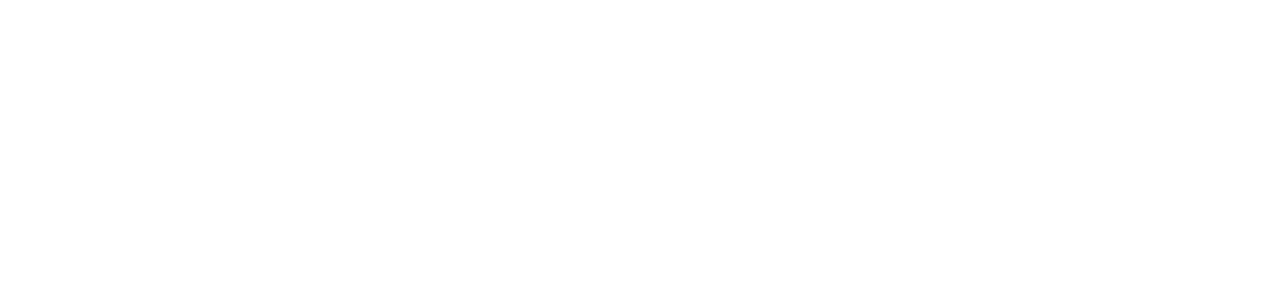
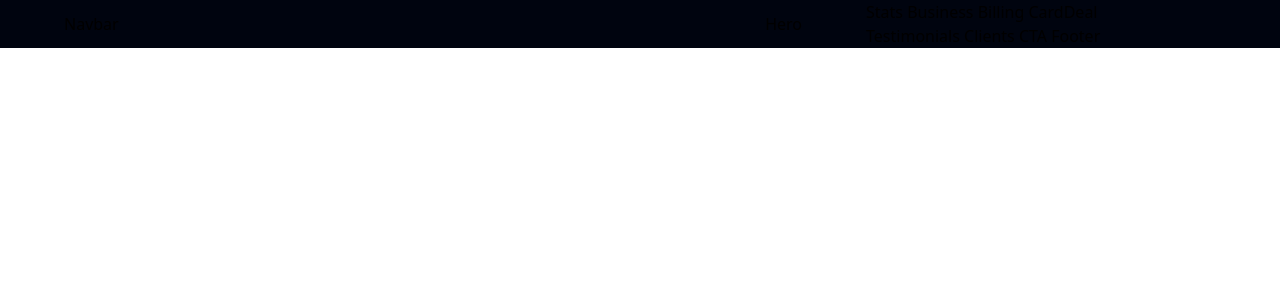
Before and after one commit to randy-kip/coach-andy, a React (Vite) app: page / in a window 1280 px wide. Shown: the top 300 px of the page. Built offline with nearby package versions, Linux system fonts and the light colour scheme.

Commit message:
1. feat: Create style.js file to hold Tailwing styling variable options that are exported. 2. feat: Test out the styles in App.js.

```diff
--- a/src/App.jsx
+++ b/src/App.jsx
@@ -1,12 +1,30 @@
-import { useState } from 'react'
+import styles from "./style";
 
 function App() {
+  return (
+    <div className="bg-primary w-full overflow-hidden">
+      <div className={`${styles.paddingX} ${styles.flexCenter}`}>
+        <div className={`${styles.boxWidth}`}>Navbar</div>
 
-  return (
-    <>
+        <div className={`bg-primary ${styles.flexStart}`}>
+          <div className={`${styles.boxWidth}`}>Hero</div>
+        </div>
 
-    </>
-  )
+        <div className={`bg-primary ${styles.paddingX} ${styles.flexStart}`}>
+          <div className={`${styles.boxWidth}`}>
+            Stats
+            Business
+            Billing
+            CardDeal
+            Testimonials
+            Clients
+            CTA
+            Footer
+          </div>
+        </div>
+      </div>
+    </div>
+  );
 }
 
-export default App
+export default App;
--- /dev/null
+++ b/src/style.js
@@ -0,0 +1,30 @@
+const styles = {
+  boxWidth: "xl:max-w-[1280px] w-full",
+
+  heading2:
+    "font-poppins font-semibold xs:text-[48px] text-[40px] text-white xs:leading-[76.8px] leading-[66.8px] w-full",
+  paragraph:
+    "font-poppins font-normal text-dimWhite text-[18px] leading-[30.8px]",
+
+  flexCenter: "flex justify-center items-center",
+  flexStart: "flex justify-center items-start",
+
+  paddingX: "sm:px-16 px-6",
+  paddingY: "sm:py-16 py-6",
+  padding: "sm:px-16 px-6 sm:py-12 py-4",
+
+  marginX: "sm:mx-16 mx-6",
+  marginY: "sm:my-16 my-6",
+};
+
+export const layout = {
+  section: `flex md:flex-row flex-col ${styles.paddingY}`,
+  sectionReverse: `flex md:flex-row flex-col-reverse ${styles.paddingY}`,
+
+  sectionImgReverse: `flex-1 flex ${styles.flexCenter} md:mr-10 mr-0 md:mt-0 mt-10 relative`,
+  sectionImg: `flex-1 flex ${styles.flexCenter} md:ml-10 ml-0 md:mt-0 mt-10 relative`,
+
+  sectionInfo: `flex-1 ${styles.flexStart} flex-col`,
+};
+
+export default styles;
```
